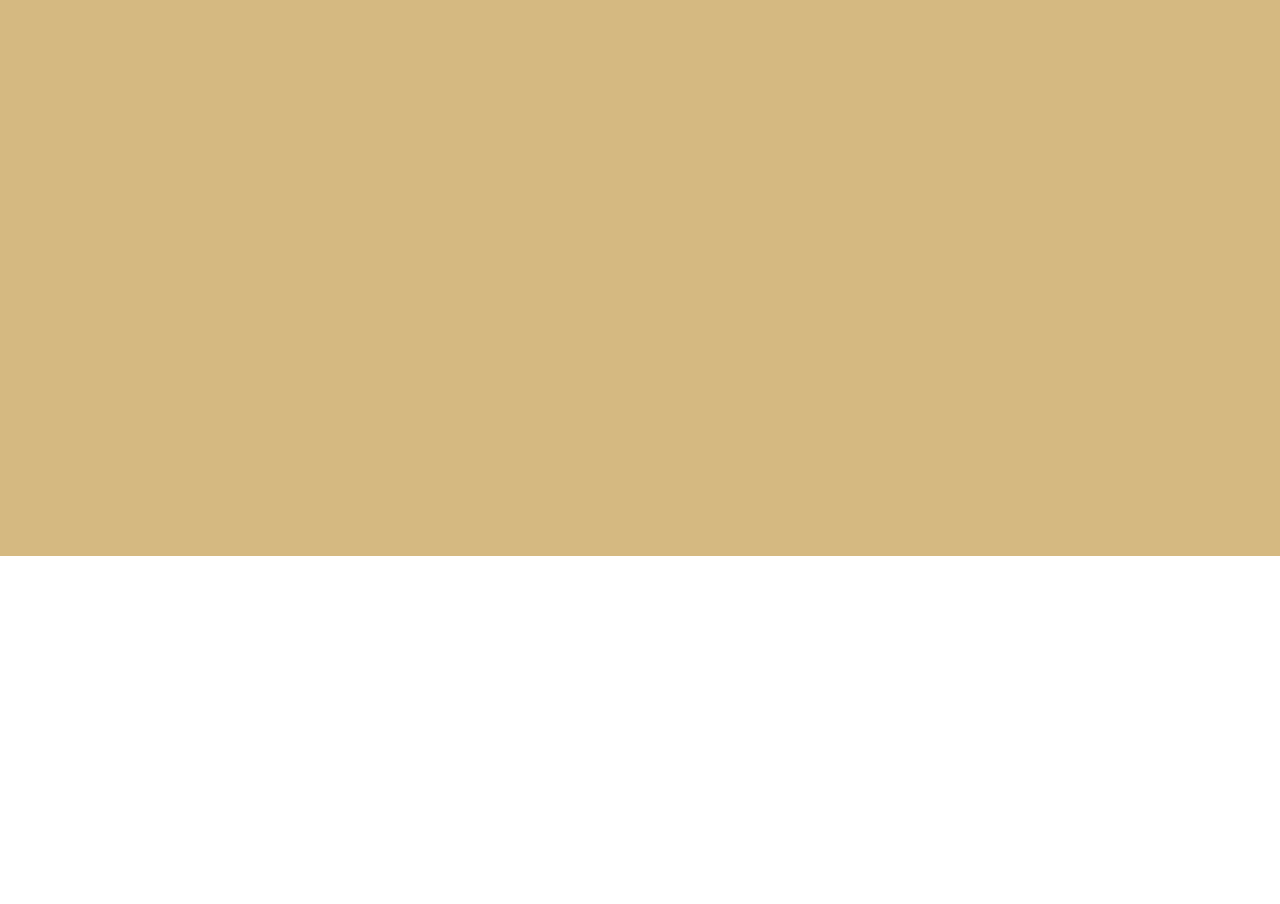
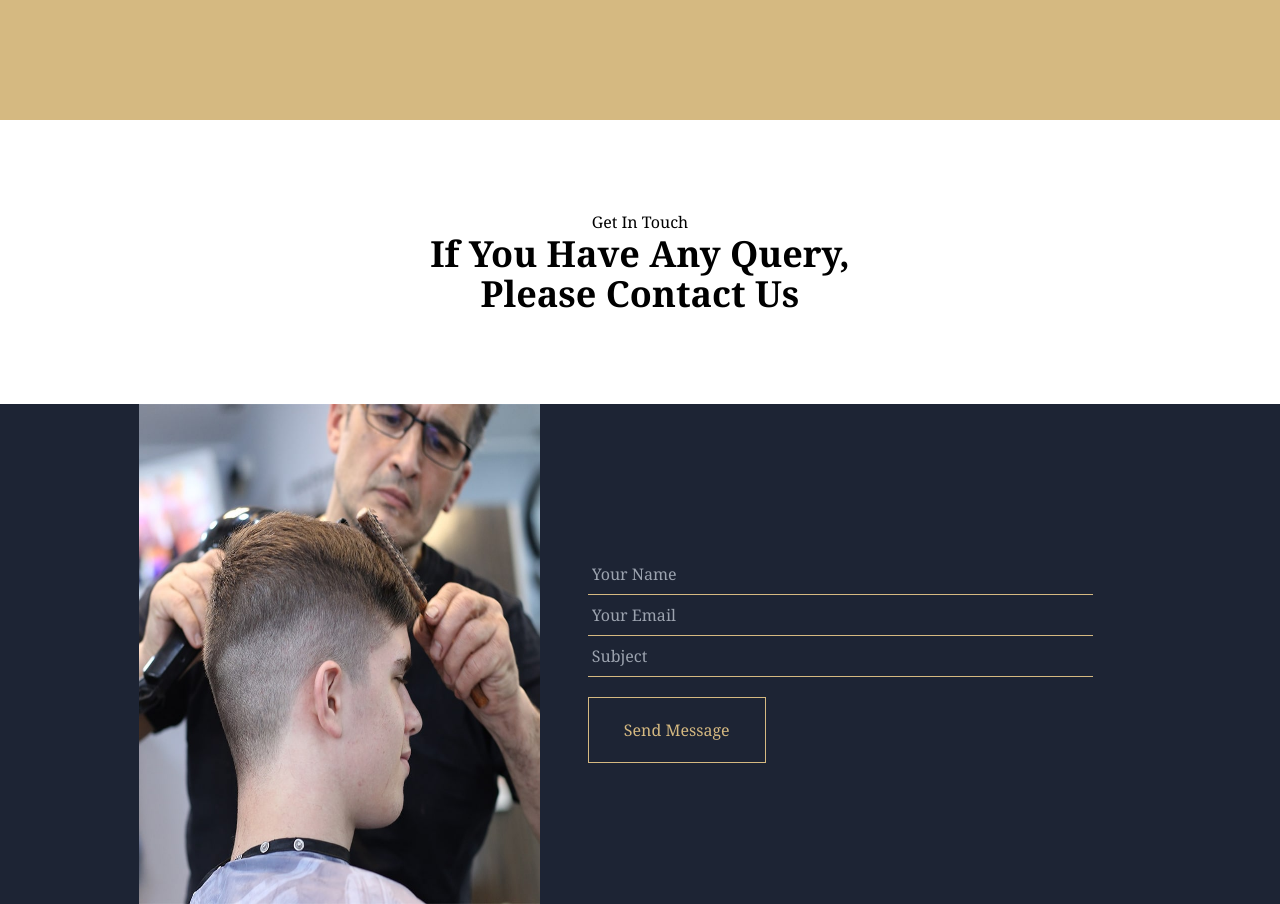
Before and after one commit to Hameedarh/Salon-reservation-system, a React (Vite) app: page /contact in a window 1280 px wide. Shown: the part 304-1208 px from the top of the page. Before the commit the page ends 860 px from the top, so only its background shows below. Built offline with nearby package versions, Linux system fonts and the light colour scheme.

Commit message:
chore: Installed Axios and added getform

```diff
--- a/package.json
+++ b/package.json
@@ -10,6 +10,7 @@
     "preview": "vite preview"
   },
   "dependencies": {
+    "axios": "^1.8.1",
     "react": "^18.2.0",
     "react-dom": "^18.2.0",
     "react-icons": "^5.5.0",
--- a/src/pages/Contact.jsx
+++ b/src/pages/Contact.jsx
@@ -1,13 +1,129 @@
-import React from 'react'
+import React, {useState} from 'react'
+import contact from '../assets/img/contact.jpg'
+import axios from "axios"
 
 function Contact() {
+
+    const [formStatus, setFormStatus] = useState(false);
+    const [query, setQuery] = useState({
+      name: "",
+      email: "",
+      platform: ""
+    });
+
+    const handleChange = () => (e) => {
+      const name = e.target.name;
+      const value = e.target.value;
+      setQuery((prevState) => ({
+        ...prevState,
+        [name]: value
+      }));
+    };
+
+    const handleSubmit = (e) => {
+      e.preventDefault();
+      const formData = new FormData();
+      Object.entries(query).forEach(([key, value]) => {
+        formData.append(key, value);
+      });
+
+      axios
+        .post(
+          "https://getform.io/f/bejrerga",
+          formData,
+          { headers: { Accept: "application/json" } }
+        )
+        .then(function (response) {
+          setFormStatus(true);
+          setQuery({
+            name: "",
+            email: "",
+            subject: ""
+          });
+          console.log(response);
+        })
+        .catch(function (error) {
+          console.log(error);
+        });
+    };
+
   return (
-    <div class="bg-[#D5B981] h-screen">
-        <section w-full>
-            <div class="flex justify-center items-center flex-col text-center pt-[150px] px-[90px]">
+    <div class="h-screen">
+        <section class="">
+            <div class="flex justify-center items-center flex-col text-center py-[150px] px-[90px] bg-[#D5B981]">
                 <div>
-                    <h1 class="text-7xl">Contact</h1>
+                    <h1 class="text-4xl font-extrabold">Contact</h1>
                     <p>Home / Contact</p>
+                </div>
+            </div>
+            <div class="bg-[#ffffff] flex justify-center items-center flex-col text-center py-[90px] px-[90px] h-fit">
+                <div>
+                    <p>Get In Touch</p>
+                    <h1 class="text-4xl font-extrabold">If You Have Any Query,</h1>
+                    <h1 class="text-4xl font-extrabold">Please Contact Us</h1>
+                </div>
+            </div>
+            <div class="bg-[#1d2434]">
+                <div class="w-[90%] m-auto flex justify-between px-[75px]">
+                    <div class="basis-2/5">
+                        <img src={contact} alt='contact-pic' class="w-[500px] h-[500px]"/>
+                    </div>
+                    <div class="basis-3/5 px-12">
+                        <div class="flex justify-center items-center h-[100%]">
+                            <div class=" h-[40%] w-[100%]">
+                                <form onSubmit={handleSubmit}>
+                                    <div class="border-b border-solid border-[#D5B981] py-2 px-1">
+                                        <input
+                                        type="text"
+                                        id="name"
+                                        placeholder="Your Name"
+                                        name="name"
+                                        value={query.name}
+                                        onChange={handleChange()}
+                                        required="required"
+                                        class="w- full bg-transparent outline-0 text-[#D5B981]"
+                                        />
+                                    </div>
+                                    <div class="border-b border-solid border-[#D5B981] py-2 px-1">
+                                        <input
+                                        type="email"
+                                        id="email"
+                                        placeholder="Your Email"
+                                        name="email"
+                                        value={query.email}
+                                        onChange={handleChange()}
+                                        required="required"
+                                        class="w-full bg-transparent outline-0 text-[#D5B981]"
+                                        />
+                                    </div>
+                                    <div class="border-b border-solid border-[#D5B981] py-2 px-1">
+                                        <input
+                                        type="text"
+                                        id="subject"
+                                        placeholder="Subject"
+                                        name="subject"
+                                        value={query.subject}
+                                        onChange={handleChange()}
+                                        required="required"
+                                        class="w-full bg-transparent outline-0 text-[#D5B981]"
+                                        />
+                                    </div>
+                                    <div>
+                                        {formStatus ? (
+                                            <div className="alert alert-success">
+                                            Your message has been sent.
+                                            </div>
+                                        ) : (
+                                            ""
+                                        )}
+                                        <button type="submit" class="mt-[20px] px-[35px] py-[20px] border border-solid border-[#D5B981] bg-transparent text-[#D5B981]">
+                                            Send Message
+                                        </button>
+                                    </div>
+                                </form>
+                            </div>
+                        </div>
+                    </div>
                 </div>
             </div>
         </section>
```
Also changed, not shown: 1 other file (tests, documents, lock files or other folders).
